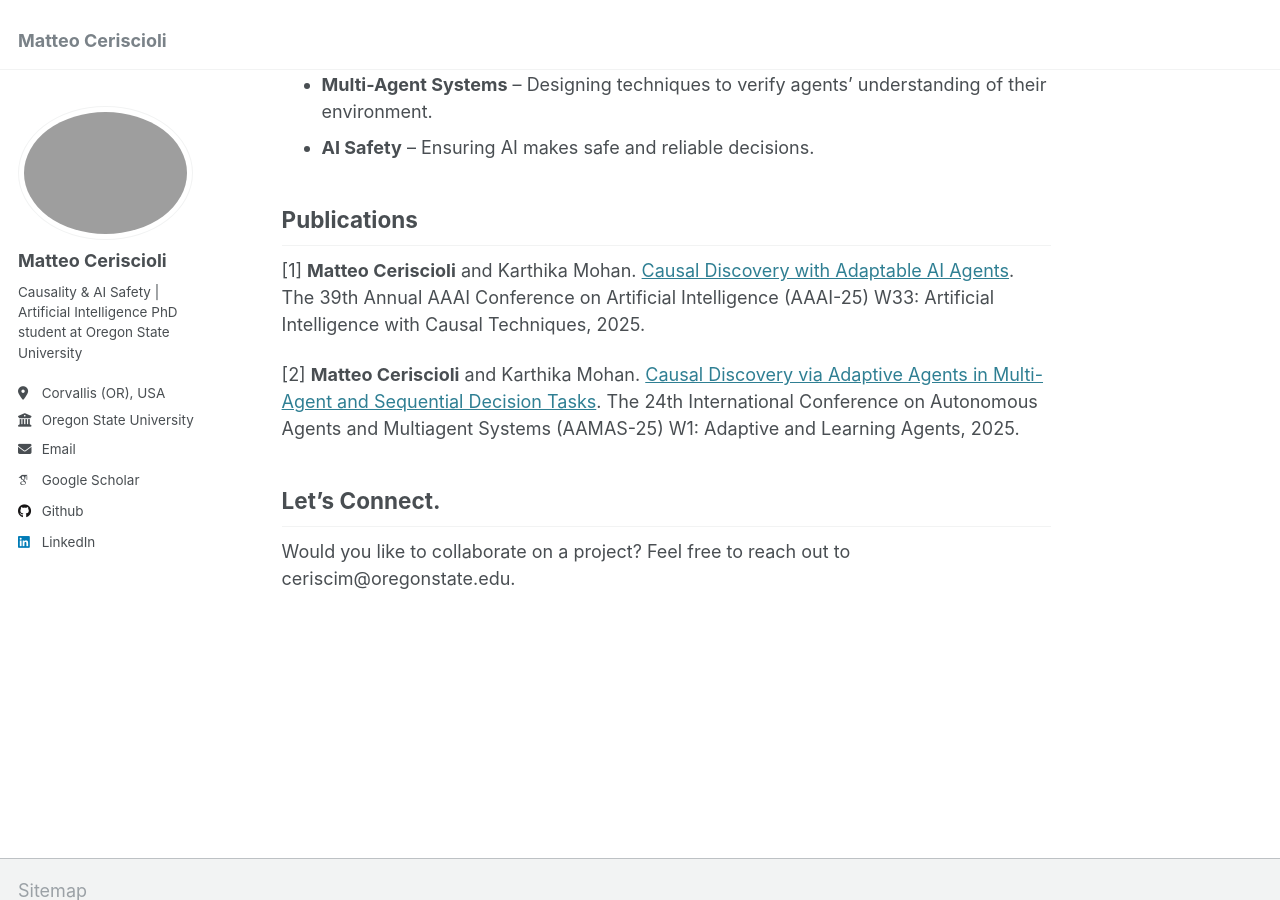
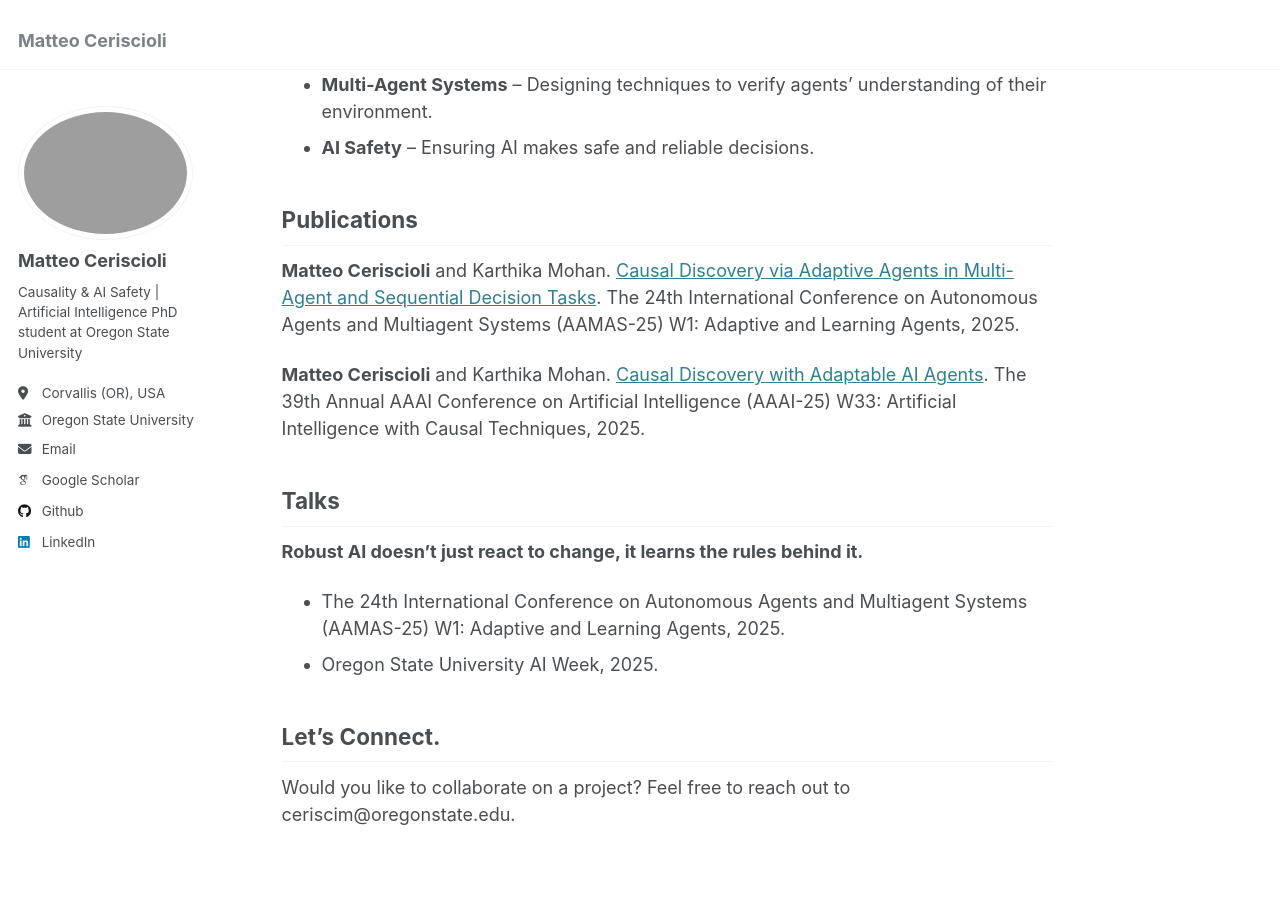
Before and after one commit to matteoceriscioli/matteoceriscioli.github.io, a Jekyll site: the page built from _pages/about.md, in a window 1280 px wide and 900 px high, scrolled down 386 px. Built offline with Jekyll 4.4.1, drawn with Linux system fonts in a browser that asks for light colours; some web fonts are replaced.

Commit message:
Update about.md

```diff
--- a/_pages/about.md
+++ b/_pages/about.md
@@ -18,9 +18,19 @@ I am a **PhD student in Artificial Intelligence** at *Oregon State University*,
 
 ## Publications
 
-[1] **Matteo Ceriscioli** and Karthika Mohan. [Causal Discovery with Adaptable AI Agents](https://openreview.net/attachment?id=FY5RYxJCQJ&name=pdf). The 39th Annual AAAI Conference on Artificial Intelligence (AAAI-25) W33: Artificial Intelligence with Causal Techniques, 2025.
+**Matteo Ceriscioli** and Karthika Mohan. [Causal Discovery via Adaptive Agents in Multi-Agent and Sequential Decision Tasks](https://openreview.net/attachment?id=CcyLwtPfat&name=pdf). The 24th International Conference on Autonomous Agents and Multiagent Systems (AAMAS-25) W1: Adaptive and Learning Agents, 2025.
 
-[2] **Matteo Ceriscioli** and Karthika Mohan. [Causal Discovery via Adaptive Agents in Multi-Agent and Sequential Decision Tasks](https://openreview.net/attachment?id=CcyLwtPfat&name=pdf). The 24th International Conference on Autonomous Agents and Multiagent Systems (AAMAS-25) W1: Adaptive and Learning Agents, 2025.
+**Matteo Ceriscioli** and Karthika Mohan. [Causal Discovery with Adaptable AI Agents](https://openreview.net/attachment?id=FY5RYxJCQJ&name=pdf). The 39th Annual AAAI Conference on Artificial Intelligence (AAAI-25) W33: Artificial Intelligence with Causal Techniques, 2025.
+
+
+## Talks
+
+**Robust AI doesn’t just react to change, it learns the rules behind it.**
+- The 24th International Conference on Autonomous Agents and Multiagent Systems (AAMAS-25) W1: Adaptive and Learning Agents, 2025.
+- Oregon State University AI Week, 2025.
+
+
+
 
 <!--### Ongoing Work
 - **A Causal Framework for AI Safety** - *In preparation for UAI-25*
```
